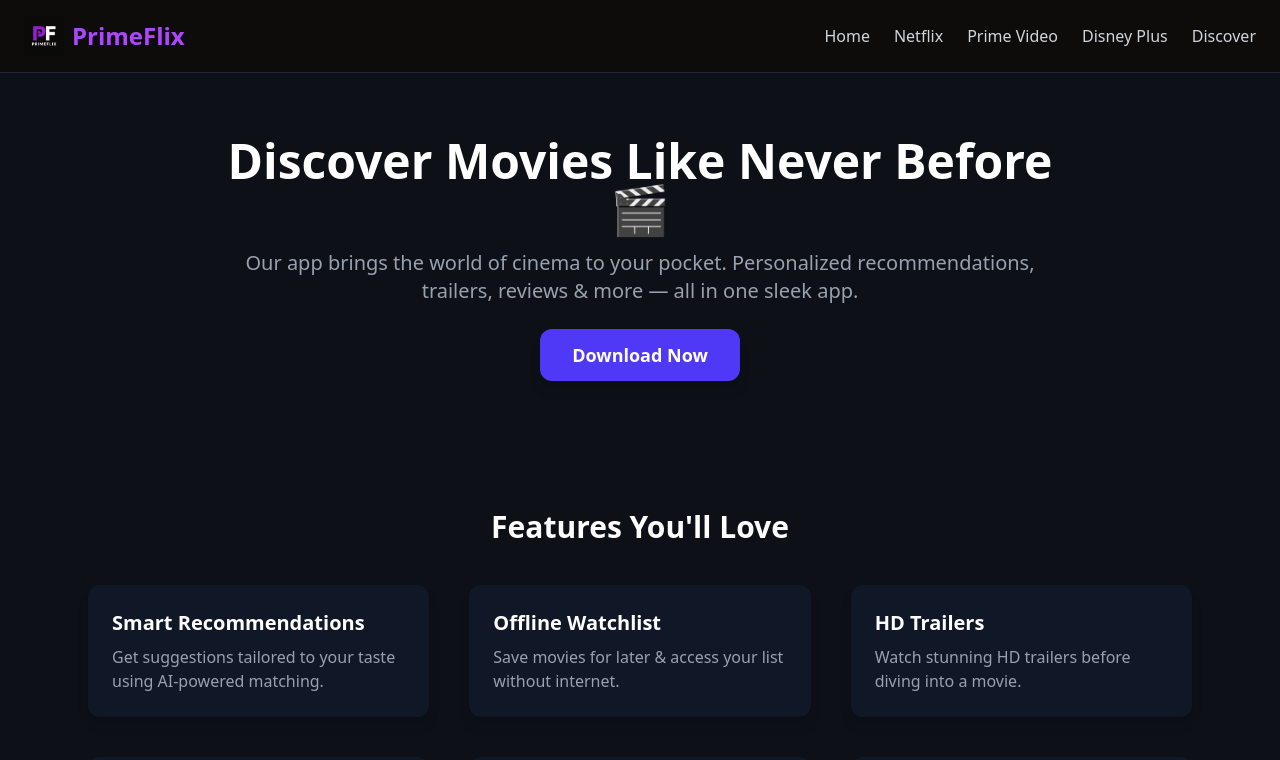
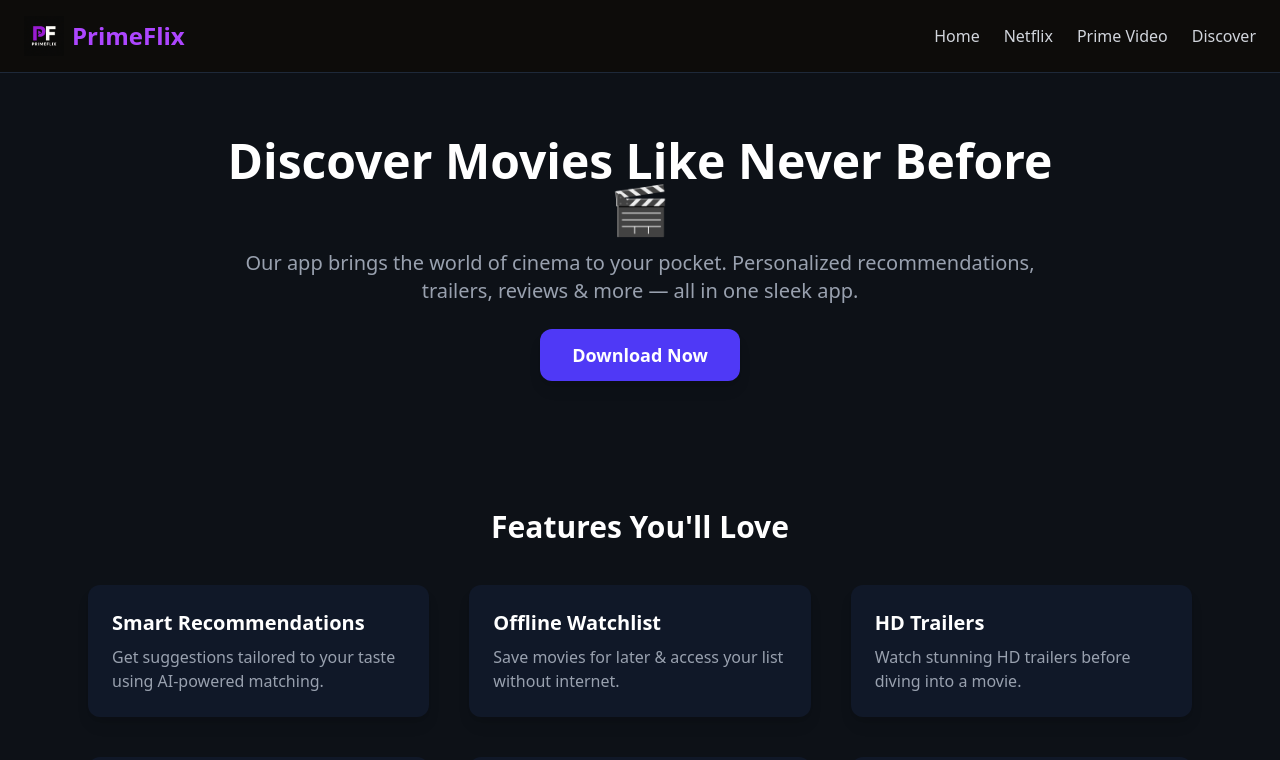
Before and after one commit to prabhjot-arora31/prime_flix_site, a Next.js app: page /page/download-app in a window 1280 px wide. Shown: the top 760 px of the page. Built offline with nearby package versions, Linux system fonts and the light colour scheme.

Commit message:
new commit

```diff
--- a/src/app/page/download-app/page.jsx
+++ b/src/app/page/download-app/page.jsx
@@ -116,7 +116,7 @@
         <p className="text-gray-400 mb-6">
           Download the app and start exploring today — it's free!
         </p>
-        <button className="bg-green-600 hover:bg-green-700 px-10 py-3 rounded-xl text-lg font-semibold shadow-lg transition">
+        <button className="bg-green-600 hover:bg-green-700 px-10 py-3 rounded-xl text-lg font-semibold shadow-lg transition"  >
           Get the App
         </button>
       </section>
--- a/src/components/Header.jsx
+++ b/src/components/Header.jsx
@@ -10,7 +10,6 @@
     { href: "/", label: "Home" },
     { href: "/page/netflix", label: "Netflix" },
     { href: "/page/primevideo", label: "Prime Video" },
-    { href: "/page/disney-plus", label: "Disney Plus" },
     { href: "/page/discover", label: "Discover" },
   ];
 
```
